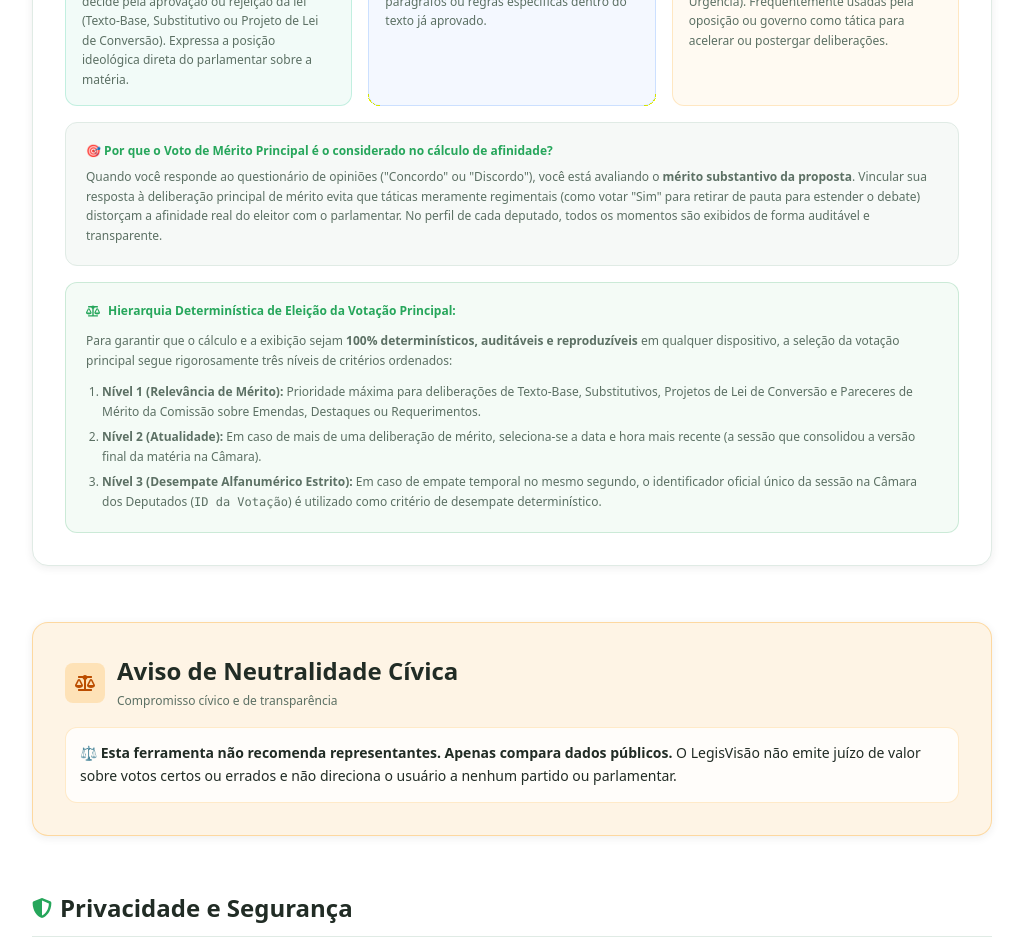
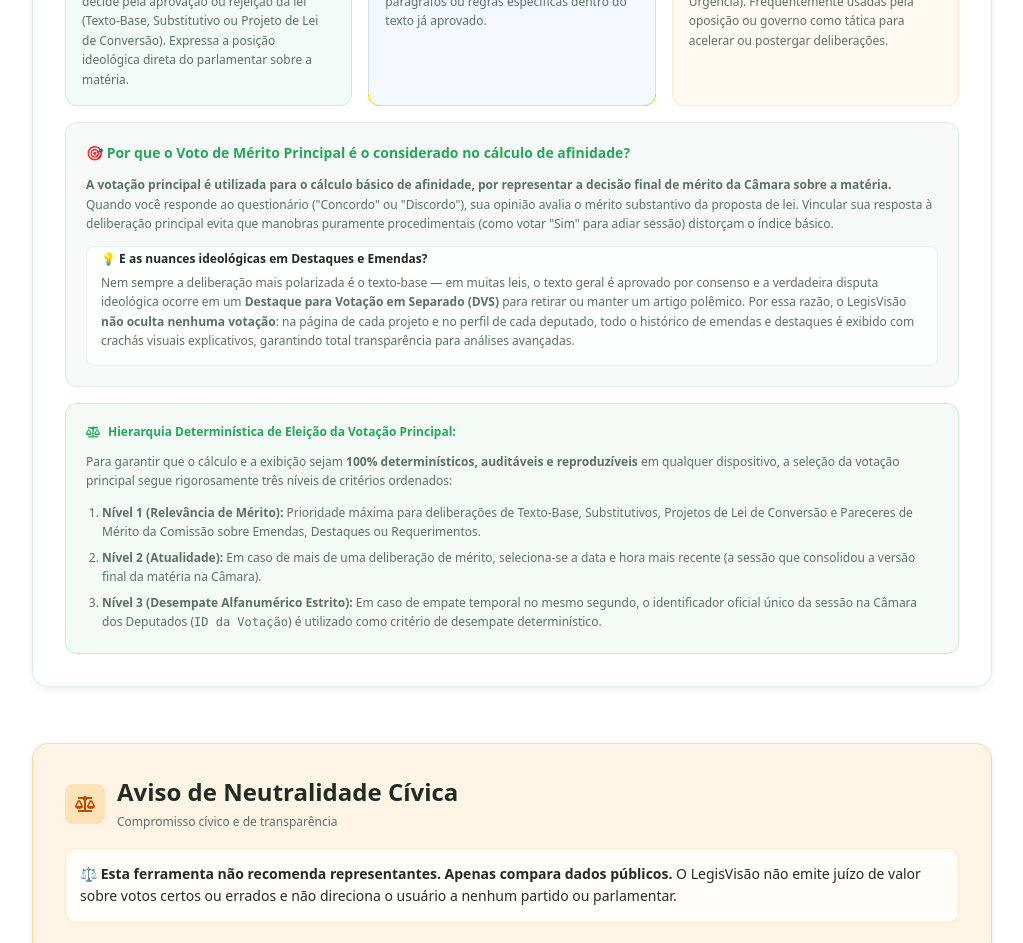
Before and after one commit to didifive/legisvisao, a Next.js app: page /faq in a window 1280 px wide. Shown: the part 2520-3463 px from the top of the page, without its empty margins (128-1151 px from the left). Built offline with nearby package versions, Linux system fonts and the light colour scheme; no server answers; the database is empty.

Commit message:
feat: create FAQ page to display data ingestion status and official source information

```diff
--- a/app/faq/page.tsx
+++ b/app/faq/page.tsx
@@ -477,11 +477,17 @@ export default function FAQPage() {
             </div>
           </div>
 
-          <div className="p-4 sm:p-5 rounded-xl bg-muted/60 border border-border text-xs text-foreground space-y-2">
-            <span className="font-bold text-primary block">🎯 Por que o Voto de Mérito Principal é o considerado no cálculo de afinidade?</span>
+          <div className="p-4 sm:p-5 rounded-xl bg-muted/60 border border-border text-xs text-foreground space-y-3">
+            <span className="font-bold text-primary block text-sm">🎯 Por que o Voto de Mérito Principal é o considerado no cálculo de afinidade?</span>
             <p className="text-muted-foreground text-xs leading-relaxed">
-              Quando você responde ao questionário de opiniões ("Concordo" ou "Discordo"), você está avaliando o <strong>mérito substantivo da proposta</strong>. Vincular sua resposta à deliberação principal de mérito evita que táticas meramente regimentais (como votar "Sim" para retirar de pauta para estender o debate) distorçam a afinidade real do eleitor com o parlamentar. No perfil de cada deputado, todos os momentos são exibidos de forma auditável e transparente.
+              <strong>A votação principal é utilizada para o cálculo básico de afinidade, por representar a decisão final de mérito da Câmara sobre a matéria.</strong> Quando você responde ao questionário ("Concordo" ou "Discordo"), sua opinião avalia o mérito substantivo da proposta de lei. Vincular sua resposta à deliberação principal evita que manobras puramente procedimentais (como votar "Sim" para adiar sessão) distorçam o índice básico.
             </p>
+            <div className="pt-1 p-3.5 rounded-lg bg-background/80 border border-border/70 space-y-1.5">
+              <span className="font-semibold text-foreground text-xs block">💡 E as nuances ideológicas em Destaques e Emendas?</span>
+              <p className="text-muted-foreground text-xs leading-relaxed">
+                Nem sempre a deliberação mais polarizada é o texto-base — em muitas leis, o texto geral é aprovado por consenso e a verdadeira disputa ideológica ocorre em um <strong>Destaque para Votação em Separado (DVS)</strong> para retirar ou manter um artigo polêmico. Por essa razão, o LegisVisão <strong>não oculta nenhuma votação</strong>: na página de cada projeto e no perfil de cada deputado, todo o histórico de emendas e destaques é exibido com crachás visuais explicativos, garantindo total transparência para análises avançadas.
+              </p>
+            </div>
           </div>
 
           {/* Critério Determinístico Estrito de Classificação */}
```
